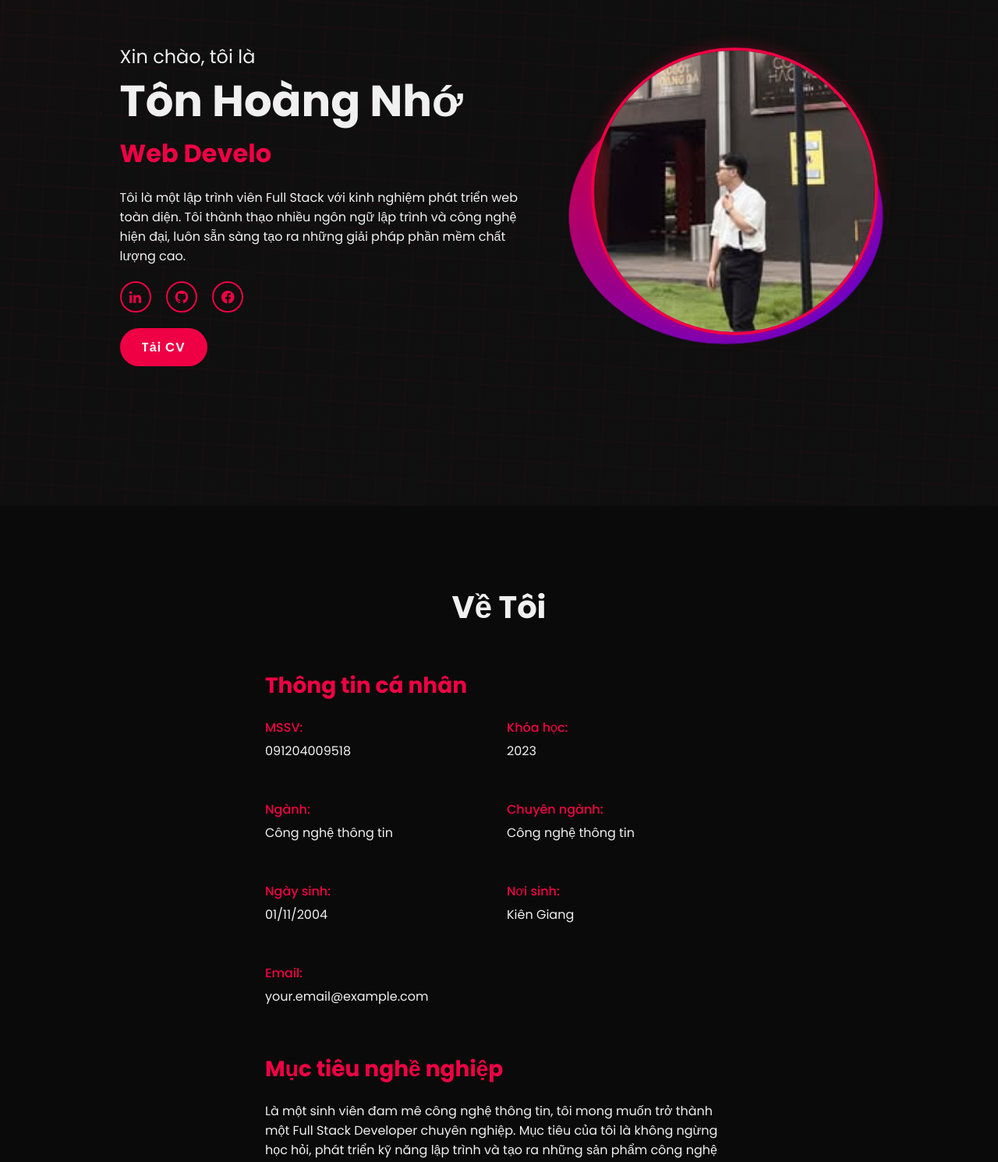
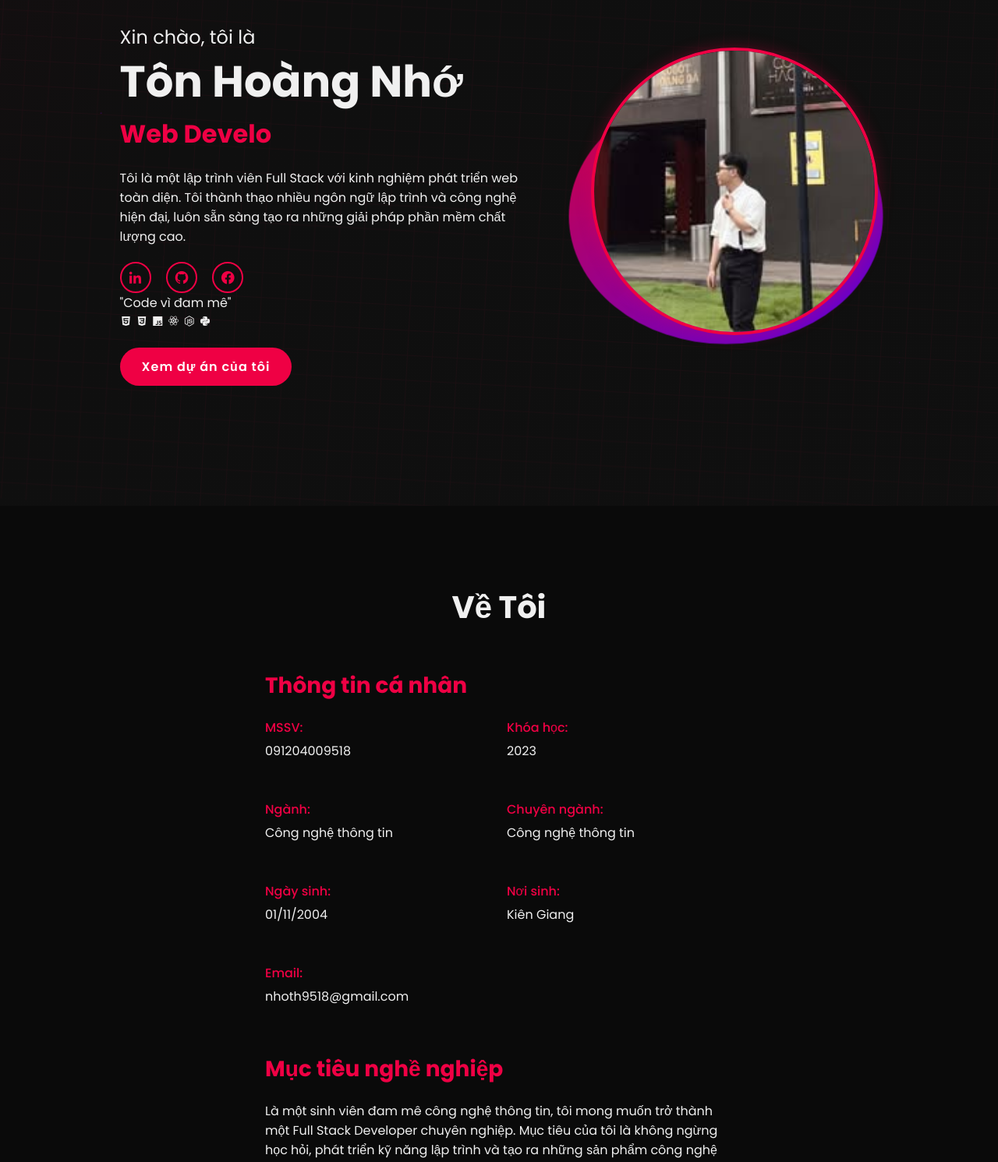
Before and after one commit to nhoton04/myprofile, a plain HTML site: page index.html in a window 1280 px wide. Shown: the part 151-1642 px from the top of the page at 78% size. Drawn offline with nearby package versions, Linux system fonts and the light colour scheme.

Commit message:
Add files via upload

```diff
--- a/index.html
+++ b/index.html
@@ -50,11 +50,20 @@
             <h3>Full Stack Developer</h3>
             <p>Tôi là một lập trình viên Full Stack với kinh nghiệm phát triển web toàn diện. Tôi thành thạo nhiều ngôn ngữ lập trình và công nghệ hiện đại, luôn sẵn sàng tạo ra những giải pháp phần mềm chất lượng cao.</p>
             <div class="social">
-                <a href="#"><i class='bx bxl-linkedin'></i></a>
-                <a href="#"><i class='bx bxl-github'></i></a>
-                <a href="#"><i class='bx bxl-facebook-circle'></i></a>
+                <a href="https://www.linkedin.com/in/nhớ-tôn-a48b29239/" target="_blank"><i class='bx bxl-linkedin'></i></a>
+                <a href="https://github.com/nhoton04" target="_blank"><i class='bx bxl-github'></i></a>
+                <a href="https://www.facebook.com/nho.ton.92372/" target="_blank"><i class='bx bxl-facebook-circle'></i></a>
             </div>
-            <a href="cv.pdf" download class="btn">Tải CV</a>
+            <div class="quote">"Code vì đam mê"</div>
+            <div class="tech-stack">
+                <i class='bx bxl-html5' title="HTML5"></i>
+                <i class='bx bxl-css3' title="CSS3"></i>
+                <i class='bx bxl-javascript' title="JavaScript"></i>
+                <i class='bx bxl-react' title="React"></i>
+                <i class='bx bxl-nodejs' title="Node.js"></i>
+                <i class='bx bxl-python' title="Python"></i>
+            </div>
+            <a href="#projects" class="btn">Xem dự án của tôi</a>
         </div>
 
         <div class="images">
@@ -94,7 +103,7 @@
                     </div>
                     <div class="info-item">
                         <span>Email:</span>
-                        <p>your.email@example.com</p>
+                        <p>nhoth9518@gmail.com</p>
                     </div>
                 </div>
 
```
